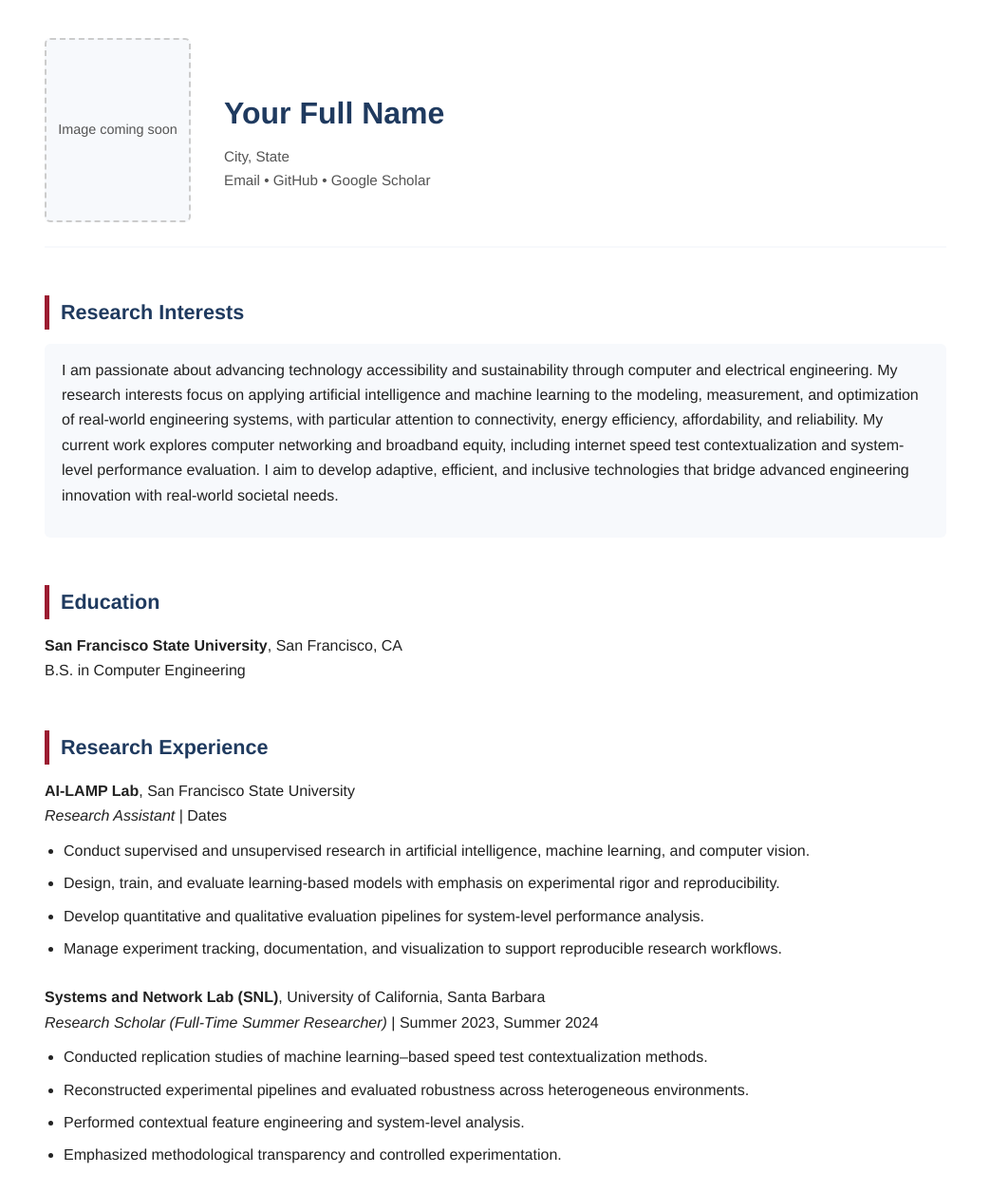
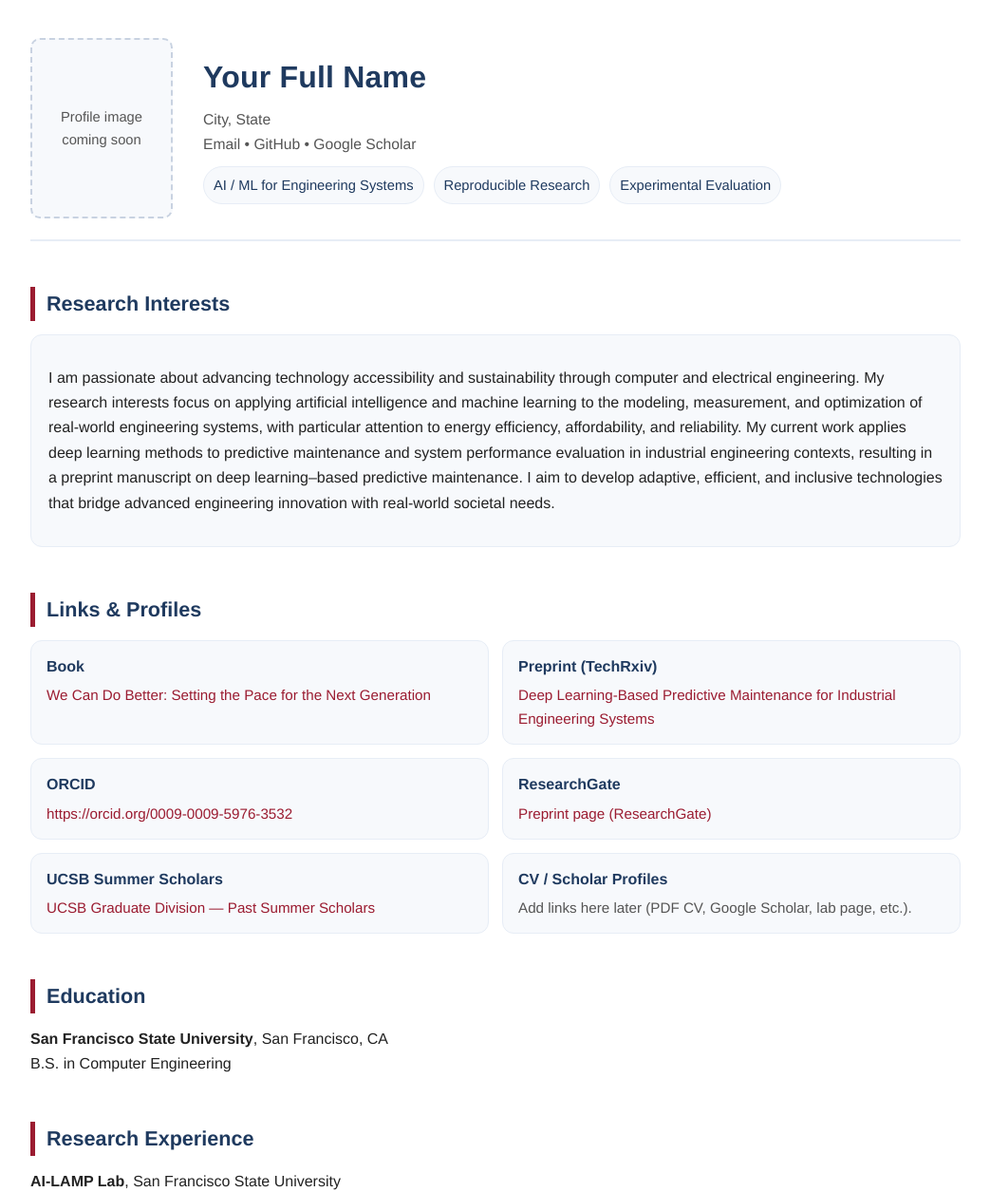
Before and after one commit to deepythonite2020/About-me, a plain HTML site: page index.html in a window 1280 px wide. Shown: the top 1255 px of the page at 95% size, without its empty margins (118-1161 px from the left). Drawn offline with Linux system fonts and the light colour scheme.

Commit message:
Update index.html

```diff
--- a/index.html
+++ b/index.html
@@ -6,98 +6,138 @@
   <title>Your Name | Academic CV</title>
 
   <style>
-    :root {
-      --primary: #1f3a5f;     /* deep academic blue */
-      --accent: #9b1c31;      /* subtle crimson accent */
-      --text: #222;
-      --muted: #555;
-      --bg-light: #f7f9fc;
+    :root{
+      --primary:#1f3a5f;     /* deep academic blue */
+      --accent:#9b1c31;      /* subtle crimson accent */
+      --text:#222;
+      --muted:#555;
+      --bg:#ffffff;
+      --panel:#f7f9fc;
+      --border:#e7edf6;
     }
 
-    body {
+    body{
       font-family: "Helvetica Neue", Arial, sans-serif;
       line-height: 1.65;
-      max-width: 950px;
+      max-width: 980px;
       margin: 40px auto;
       padding: 0 20px;
       color: var(--text);
-      background-color: #ffffff;
+      background: var(--bg);
     }
 
-    h1 {
+    a{
+      color: var(--accent);
+      text-decoration: none;
+    }
+    a:hover{ text-decoration: underline; }
+
+    h1{
       color: var(--primary);
-      margin-bottom: 0.2em;
+      margin: 0 0 6px 0;
+      font-size: 2.0rem;
+      letter-spacing: 0.2px;
     }
 
-    h2 {
+    h2{
       color: var(--primary);
       border-left: 5px solid var(--accent);
       padding-left: 12px;
-      margin-top: 50px;
-      margin-bottom: 15px;
-      font-size: 1.35em;
+      margin-top: 48px;
+      margin-bottom: 14px;
+      font-size: 1.35rem;
     }
 
-    h3 {
+    .header{
+      display:flex;
+      align-items:center;
+      gap: 32px;
+      padding-bottom: 22px;
+      border-bottom: 2px solid var(--border);
+    }
+
+    .photo{
+      width: 150px;
+      height: 190px;
+      border-radius: 10px;
+      border: 2px dashed #c8d2e1;
+      background: var(--panel);
+      display:flex;
+      align-items:center;
+      justify-content:center;
+      color: var(--muted);
+      font-size: 0.92rem;
+      text-align:center;
+      padding: 10px;
+      box-sizing: border-box;
+    }
+
+    .contact{
+      color: var(--muted);
+      font-size: 0.98rem;
+    }
+
+    .pillbar{
+      margin-top: 10px;
+      display:flex;
+      flex-wrap: wrap;
+      gap: 10px;
+    }
+    .pill{
+      display:inline-block;
+      padding: 7px 10px;
+      border-radius: 999px;
+      background: var(--panel);
+      border: 1px solid var(--border);
+      font-size: 0.92rem;
+      color: var(--primary);
+    }
+
+    .highlight{
+      background: var(--panel);
+      border: 1px solid var(--border);
+      padding: 16px 18px;
+      border-radius: 12px;
+    }
+
+    .section-item{ margin-bottom: 22px; }
+
+    ul{
+      margin: 10px 0 0 0;
+      padding-left: 20px;
+    }
+    li{ margin-bottom: 8px; }
+
+    .grid{
+      display:grid;
+      grid-template-columns: 1fr 1fr;
+      gap: 14px;
+    }
+    @media (max-width: 760px){
+      .header{ flex-direction: column; align-items:flex-start; }
+      .grid{ grid-template-columns: 1fr; }
+    }
+
+    .linkcard{
+      border: 1px solid var(--border);
+      background: var(--panel);
+      border-radius: 12px;
+      padding: 14px 16px;
+    }
+    .linkcard .label{
+      font-weight: 700;
+      color: var(--primary);
       margin-bottom: 4px;
     }
-
-    a {
-      color: var(--accent);
-      text-decoration: none;
+    .linkcard .desc{
+      margin: 0;
+      color: var(--muted);
+      font-size: 0.95rem;
     }
 
-    a:hover {
-      text-decoration: underline;
-    }
-
-    .header {
-      display: flex;
-      align-items: center;
-      gap: 35px;
-      padding-bottom: 25px;
-      border-bottom: 2px solid var(--bg-light);
-    }
-
-    .photo-placeholder {
-      width: 150px;
-      height: 190px;
-      border-radius: 6px;
-      border: 2px dashed #ccc;
-      display: flex;
-      align-items: center;
-      justify-content: center;
-      font-size: 0.9em;
+    .small{
       color: var(--muted);
-      background-color: var(--bg-light);
-    }
-
-    .contact {
-      font-size: 0.95em;
-      color: var(--muted);
-    }
-
-    .section-item {
-      margin-bottom: 25px;
-    }
-
-    ul {
-      margin-top: 10px;
-      padding-left: 20px;
-    }
-
-    li {
-      margin-bottom: 8px;
-    }
-
-    p {
-      margin-top: 0;
-    }
-
-    .highlight {
-      background-color: var(--bg-light);
-      padding: 15px 18px;
-      border-radius: 6px;
+      font-size: 0.95rem;
     }
   </style>
 </head>
@@ -106,8 +146,8 @@
 
   <!-- HEADER -->
   <div class="header">
-    <div class="photo-placeholder">
-      Image coming soon
+    <div class="photo">
+      Profile image<br/>coming soon
     </div>
 
     <div>
@@ -116,6 +156,12 @@
         City, State<br />
         Email • GitHub • Google Scholar
       </div>
+
+      <div class="pillbar">
+        <span class="pill">AI / ML for Engineering Systems</span>
+        <span class="pill">Reproducible Research</span>
+        <span class="pill">Experimental Evaluation</span>
+      </div>
     </div>
   </div>
 
@@ -123,15 +169,73 @@
   <h2>Research Interests</h2>
   <div class="highlight">
     <p>
-      I am passionate about advancing technology accessibility and sustainability through computer
-      and electrical engineering. My research interests focus on applying artificial intelligence and
-      machine learning to the modeling, measurement, and optimization of real-world engineering
-      systems, with particular attention to connectivity, energy efficiency, affordability, and
-      reliability. My current work explores computer networking and broadband equity, including
-      internet speed test contextualization and system-level performance evaluation. I aim to develop
-      adaptive, efficient, and inclusive technologies that bridge advanced engineering innovation with
-      real-world societal needs.
+      I am passionate about advancing technology accessibility and sustainability through computer and
+      electrical engineering. My research interests focus on applying artificial intelligence and machine
+      learning to the modeling, measurement, and optimization of real-world engineering systems, with
+      particular attention to energy efficiency, affordability, and reliability. My current work applies deep
+      learning methods to predictive maintenance and system performance evaluation in industrial
+      engineering contexts, resulting in a preprint manuscript on deep learning–based predictive
+      maintenance. I aim to develop adaptive, efficient, and inclusive technologies that bridge advanced
+      engineering innovation with real-world societal needs.
     </p>
+  </div>
+
+  <!-- LINKS / PROFILES -->
+  <h2>Links & Profiles</h2>
+  <div class="grid">
+
+    <div class="linkcard">
+      <div class="label">Book</div>
+      <p class="desc">
+        <a href="https://www.amazon.com/We-Can-Do-Better-Generation/dp/1958992054" target="_blank" rel="noopener">
+          We Can Do Better: Setting the Pace for the Next Generation
+        </a>
+      </p>
+    </div>
+
+    <div class="linkcard">
+      <div class="label">Preprint (TechRxiv)</div>
+      <p class="desc">
+        <a href="https://www.techrxiv.org/doi/full/10.36227/techrxiv.176463769.97486465/v1" target="_blank" rel="noopener">
+          Deep Learning-Based Predictive Maintenance for Industrial Engineering Systems
+        </a>
+      </p>
+    </div>
+
+    <div class="linkcard">
+      <div class="label">ORCID</div>
+      <p class="desc">
+        <a href="https://orcid.org/0009-0009-5976-3532" target="_blank" rel="noopener">
+          https://orcid.org/0009-0009-5976-3532
+        </a>
+      </p>
+    </div>
+
+    <div class="linkcard">
+      <div class="label">ResearchGate</div>
+      <p class="desc">
+        <a href="https://www.researchgate.net/publication/398245774_Deep_Learning-Based_Predictive_Maintenance_for_Industrial_Engineering_Systems" target="_blank" rel="noopener">
+          Preprint page (ResearchGate)
+        </a>
+      </p>
+    </div>
+
+    <div class="linkcard">
+      <div class="label">UCSB Summer Scholars</div>
+      <p class="desc">
+        <a href="https://www.graddiv.ucsb.edu/past-summer-scholars" target="_blank" rel="noopener">
+          UCSB Graduate Division — Past Summer Scholars
+        </a>
+      </p>
+    </div>
+
+    <div class="linkcard">
+      <div class="label">CV / Scholar Profiles</div>
+      <p class="desc small">
+        Add links here later (PDF CV, Google Scholar, lab page, etc.).
+      </p>
+    </div>
+
   </div>
 
   <!-- EDUCATION -->
@@ -149,8 +253,8 @@
     <em>Research Assistant</em> | Dates
     <ul>
       <li>Conduct supervised and unsupervised research in artificial intelligence, machine learning, and computer vision.</li>
-      <li>Design, train, and evaluate learning-based models with emphasis on experimental rigor and reproducibility.</li>
-      <li>Develop quantitative and qualitative evaluation pipelines for system-level performance analysis.</li>
+      <li>Design, train, and evaluate machine learning and deep learning models with emphasis on experimental rigor and reproducibility.</li>
+      <li>Develop quantitative and qualitative evaluation pipelines for model performance analysis.</li>
       <li>Manage experiment tracking, documentation, and visualization to support reproducible research workflows.</li>
     </ul>
   </div>
@@ -159,9 +263,9 @@
     <strong>Systems and Network Lab (SNL)</strong>, University of California, Santa Barbara<br />
     <em>Research Scholar (Full-Time Summer Researcher)</em> | Summer 2023, Summer 2024
     <ul>
-      <li>Conducted replication studies of machine learning–based speed test contextualization methods.</li>
-      <li>Reconstructed experimental pipelines and evaluated robustness across heterogeneous environments.</li>
-      <li>Performed contextual feature engineering and system-level analysis.</li>
+      <li>Conducted a replication study of a published paper on speed test contextualization using machine learning.</li>
+      <li>Reconstructed experimental pipelines, implemented preprocessing and models, and analyzed discrepancies between reported and observed results.</li>
+      <li>Performed contextual feature engineering and evaluated model robustness across datasets and modeling assumptions.</li>
       <li>Emphasized methodological transparency and controlled experimentation.</li>
     </ul>
   </div>
@@ -171,4 +275,67 @@
 
   <div class="section-item">
     <strong>Books</strong><br />
-    Jomo, D. (2023). <em>We Can Do Better: Setting the Pace for the Next Generati
+    Jomo, D. (2023). <em>We Can Do Better: Setting the Pace for the Next Generation</em>. Anchor Book Press.
+    <a href="https://www.amazon.com/We-Can-Do-Better-Generation/dp/1958992054" target="_blank" rel="noopener">Link</a>
+  </div>
+
+  <div class="section-item">
+    <strong>Preprints</strong><br />
+    Jomo, D. (2025). <em>Deep learning-based predictive maintenance for industrial engineering systems</em>.
+    TechRxiv (preprint).
+    <a href="https://www.techrxiv.org/doi/full/10.36227/techrxiv.176463769.97486465/v1" target="_blank" rel="noopener">Link</a>
+  </div>
+
+  <!-- PRESENTATIONS -->
+  <h2>Posters & Presentations</h2>
+  <ul>
+    <li>
+      Jomo, D. (2025). <em>Replication study – Multicity validation of broadband subscription tier (BST) inference for speed test contextualization</em> (Poster).
+      CSEP 2025 Research Colloquium, University of California, Santa Barbara.
+    </li>
+    <li>
+      Jomo, D. (2024). <em>Last hop medium classifier for speed test</em> (Oral/Poster Presentation).
+      Cal-Bridge Annual Fall Conference, Irvine, CA.
+    </li>
+  </ul>
+
+  <!-- TEACHING -->
+  <h2>Teaching Experience</h2>
+  <div class="section-item">
+    <strong>City College of San Francisco</strong>, San Francisco, CA
+    <ul>
+      <li><em>Tutor – Python & SQL</em> | Sep 2021 – May 2023</li>
+      <li><em>Teaching Assistant – Intermediate Python & SQL</em> | Aug 2022 – Dec 2022</li>
+    </ul>
+  </div>
+
+  <!-- PROFESSIONAL -->
+  <h2>Professional Experience</h2>
+  <div class="section-item">
+    <strong>City and County of San Francisco – Public Works</strong><br />
+    <em>Design Trainee</em> | June 2022 – June 2024
+    <ul>
+      <li>Developed Python scripts and data-driven workflows to automate engineering tasks.</li>
+      <li>Collaborated with interdisciplinary teams to integrate computational tools into infrastructure design.</li>
+    </ul>
+  </div>
+
+  <!-- SKILLS -->
+  <h2>Skills</h2>
+  <p>
+    <strong>Programming:</strong> Python, C++, SQL<br />
+    <strong>AI & ML:</strong> Supervised & Unsupervised Learning, Deep Learning, Model Evaluation, GMM, KDE<br />
+    <strong>Frameworks & Tools:</strong> PyTorch, TensorFlow, Docker, AWS, BigQuery<br />
+    <strong>Databases:</strong> PostgreSQL, MySQL, Oracle SQL<br />
+    <strong>Research Practices:</strong> Reproducibility, Experimental Design, Statistical Evaluation
+  </p>
+
+  <!-- SERVICE -->
+  <h2>Service & Volunteer Work</h2>
+  <ul>
+    <li>San Francisco Food Bank — Volunteer</li>
+    <li>Tenderloin Neighborhood Development Corporation — Volunteer</li>
+  </ul>
+
+</body>
+</html>
```
